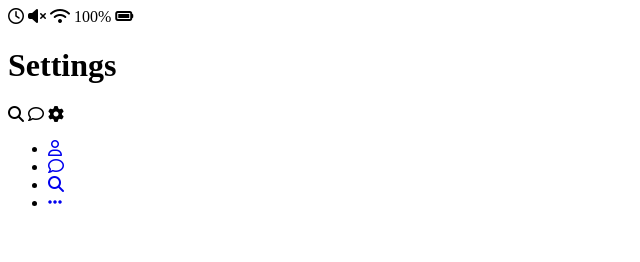
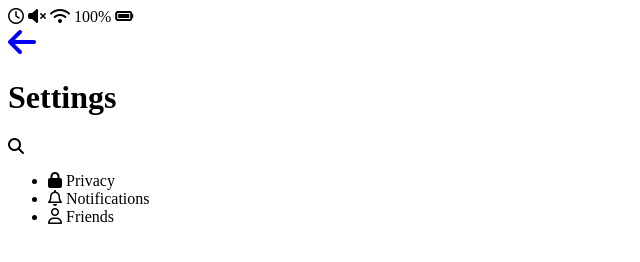
Before and after one commit to chanhi/kakao-nomade, a plain HTML site: page settings.html in a window 1280 px wide. Shown: the whole page, without its empty margins (0-640 px from the left). Drawn offline with Linux system fonts and the light colour scheme.

Commit message:
html complete

```diff
--- a/settings.html
+++ b/settings.html
@@ -21,43 +21,46 @@
     </div>
     <header class="header">
         <div class="header_header-column">
+            <a href="more.html">
+                <i class="fas fa-arrow-left fa-2x"></i>
+            </a>
             <h1 class="header_title">Settings</h1>
         </div>
         <div class="div class header_header-column">
             <span class="header_icon">
                 <i class="fas fa-search"></i>
             </span>
-            <span class="header_icon">
-                <i class="far fa-comment"></i>
-            </span>
-            <span class="header_icon">
-                <i class="fas fa-cog"></i>
-            </span>
         </div>
     </header>
-    <nav class="nav">
-        <ul class="nav_list">
-            <li class="nav_list-item">
-                <a href="friends.html" class="nav_list-link">
-                    <i class="far fa-user"></i>
-                </a>
-            </li>
-            <li class="nav_list-item">
-                <a href="index.html" class="nav_list-link">
-                    <i class="far fa-comment"></i>
-                </a>
-            </li>
-            <li class="nav_list-item">
-                <a href="find.html" class="nav_list-link">
-                    <i class="fas fa-search"></i>
-                </a>
-            </li>
-            <li class="nav_list-item">
-                <a href="more.html" class="nav_list-link">
-                    <i class="fas fa-ellipsis-h"></i>
-                </a>
-            </li>
-        </ul>
-    </nav>
+    <main class="settings">
+        <section class="settings_sections">
+            <ul class="settings_list">
+                <li class="settings_setting">
+                    <span class="settings_icon">
+                        <i class="fas fa-lock"></i>
+                    </span>
+                    <span class="settings_title">
+                        Privacy
+                    </span>
+                </li>
+                <li class="settings_setting">
+                    <span class="settings_icon">
+                        <i class="far fa-bell"></i>
+                    </span>
+                    <span class="settings_title">
+                        Notifications
+                    </span>
+                </li>
+                <li class="settings_setting">
+                    <span class="settings_icon">
+                        <i class="far fa-user"></i>
+                    </span>
+                    <span class="settings_title">
+                        Friends
+                    </span>
+                </li>
+            </ul>
+        </section>
+    </main>
 </body>
 </html>
```
Also changed, not shown: chat.html (added, +76 -0 lines), index.html (+2 -0 lines), more.html (+3 -1 lines).
